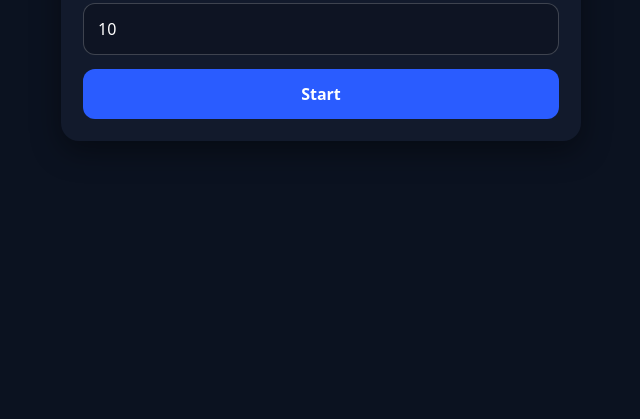
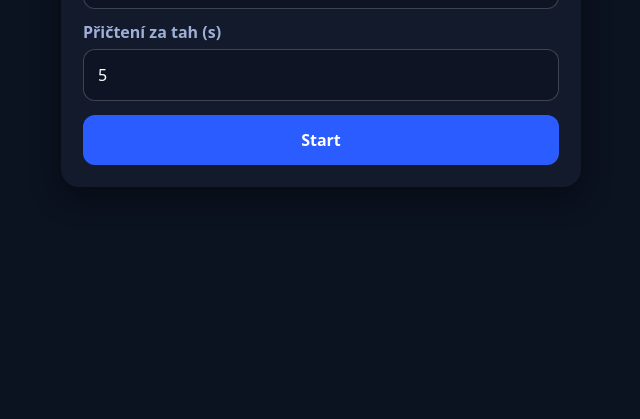
Before and after one commit to Berniocal/sachy-stopky, a plain HTML site: page index.html in a window 1280 px wide. Shown: the part 381-800 px from the top of the page, without its empty margins (319-959 px from the left). Drawn offline with Linux system fonts and the light colour scheme.

Commit message:
Update index.html

```diff
--- a/index.html
+++ b/index.html
@@ -145,8 +145,13 @@ input{
 <div id="setup">
   <div class="card">
     <h1>Šachové stopky</h1>
+
     <label for="minutes">Počet minut</label>
     <input id="minutes" type="number" value="10" min="1" inputmode="numeric">
+
+    <label for="incSec" style="margin-top:12px">Přičtení za tah (s)</label>
+    <input id="incSec" type="number" value="5" min="0" step="1" inputmode="numeric">
+
     <button class="btn" id="start">Start</button>
   </div>
 </div>
@@ -169,6 +174,7 @@ input{
   const clock=document.getElementById("clock");
   const startBtn=document.getElementById("start");
   const minutesEl=document.getElementById("minutes");
+  const incSecEl=document.getElementById("incSec");
 
   const whiteHalf=document.getElementById("white");
   const blackHalf=document.getElementById("black");
@@ -181,7 +187,7 @@ input{
   const overlay=document.getElementById("overlay");
   const result=document.getElementById("result");
 
-  const INC=5000;
+  let INC = 5000; // ms, nastavuje se při Start
 
   let w=0, b=0;
   let active=null;         // "white" | "black" | null
@@ -296,6 +302,10 @@ input{
   }
 
   startBtn.addEventListener("click", () => {
+    // načti increment v sekundách (0+), ulož do ms
+    const incSec = Math.max(0, (parseInt(incSecEl.value, 10) || 0));
+    INC = incSec * 1000;
+
     resetGame(minutesEl.value);
     history.pushState({screen:"clock"}, "");
     showClock();
```
